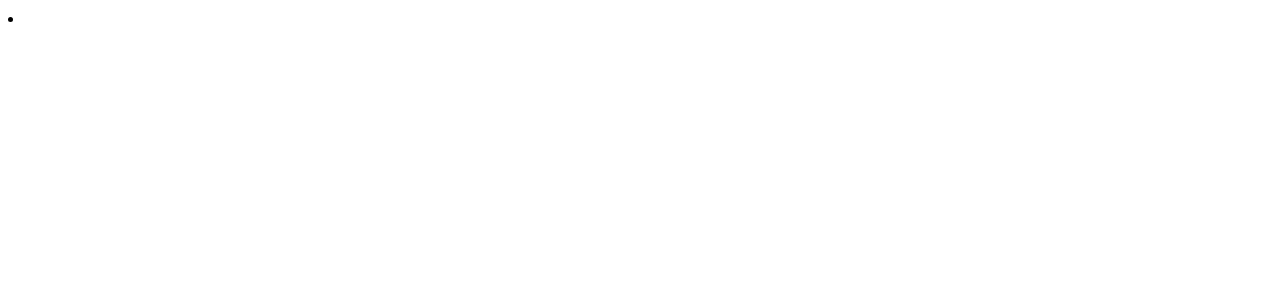
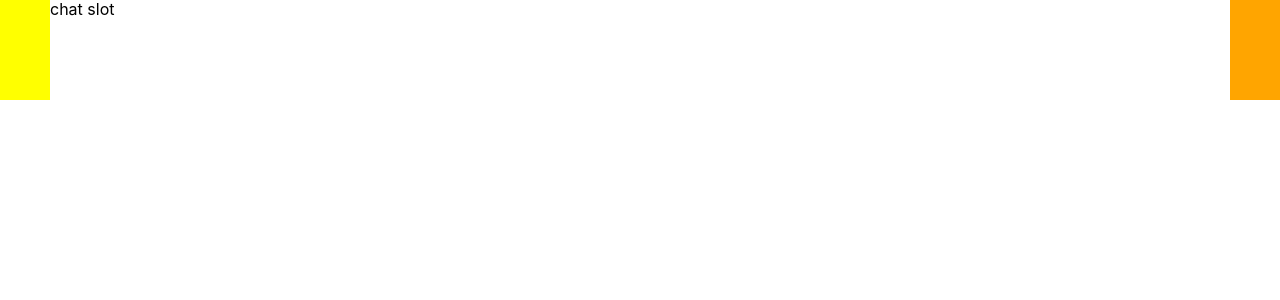
Before and after one commit to vasco051/hakaton, a React (Vite) app: page / in a window 1280 px wide. Shown: the top 300 px of the page. Built offline with nearby package versions, Linux system fonts and the light colour scheme.

Commit message:
added Board and normalize

```diff
--- a/src/App.tsx
+++ b/src/App.tsx
@@ -1,10 +1,8 @@
-import BoardCell from './components/BoardCell/BoardCell';
-import { CellVariant } from './components/BoardCell/types';
-
+import { Board } from 'components/Board';
 function App() {
   return (
     <div>
-      <BoardCell variant={CellVariant.LEFT} item={{}}/>
+      <Board/>
     </div>
   );
 }
--- /dev/null
+++ b/src/assets/styles/index.scss
@@ -0,0 +1 @@
+@import "normolize";
--- /dev/null
+++ b/src/assets/styles/normolize.scss
@@ -0,0 +1,212 @@
+* {
+  font-family: Inter, system-ui, Avenir, Helvetica, Arial, sans-serif;
+  margin: 0;
+  padding: 0;
+  box-sizing: border-box;
+  border: none;
+  outline: none;
+  text-decoration: none;
+  vertical-align: baseline;
+}
+
+// normalize
+ul,
+ol {
+  list-style-type: none;
+}
+
+a {
+  text-decoration: none;
+}
+
+html {
+  line-height: 1.15;
+  -webkit-text-size-adjust: 100%;
+}
+
+body {
+  margin: 0;
+}
+
+html,
+body {
+  position: relative;
+}
+
+main {
+  display: block;
+}
+
+hr {
+  box-sizing: content-box;
+  height: 0;
+  overflow: visible;
+}
+
+pre {
+  font-family: monospace, monospace;
+  font-size: 1em;
+}
+
+a {
+  background-color: transparent;
+}
+
+abbr[title] {
+  border-bottom: none;
+  text-decoration: underline dotted;
+}
+
+b,
+strong {
+  font-weight: bolder;
+}
+
+code,
+kbd,
+samp {
+  font-family: monospace, monospace;
+  font-size: 1em;
+}
+
+small {
+  font-size: 80%;
+}
+
+sub,
+sup {
+  font-size: 75%;
+  line-height: 0;
+  position: relative;
+  vertical-align: baseline;
+}
+
+sub {
+  bottom: -0.25em;
+}
+
+sup {
+  top: -0.5em;
+}
+
+img {
+  border-style: none;
+}
+
+button,
+input,
+optgroup,
+select,
+textarea {
+  font-family: inherit;
+  font-size: 100%;
+  line-height: 1.15;
+  margin: 0;
+}
+
+button,
+input {
+  overflow: visible;
+}
+
+button,
+select {
+  text-transform: none;
+}
+
+button,
+[type='button'],
+[type='reset'],
+[type='submit'] {
+  -webkit-appearance: button;
+}
+
+button::-moz-focus-inner,
+[type='button']::-moz-focus-inner,
+[type='reset']::-moz-focus-inner,
+[type='submit']::-moz-focus-inner {
+  border-style: none;
+  padding: 0;
+}
+
+button:-moz-focusring,
+[type='button']:-moz-focusring,
+[type='reset']:-moz-focusring,
+[type='submit']:-moz-focusring {
+  outline: 1px dotted ButtonText;
+}
+
+fieldset {
+  padding: 0.35em 0.75em 0.625em;
+}
+
+legend {
+  box-sizing: border-box; /* 1 */
+  color: inherit; /* 2 */
+  display: table; /* 1 */
+  max-width: 100%; /* 1 */
+  padding: 0; /* 3 */
+  white-space: normal; /* 1 */
+}
+
+progress {
+  vertical-align: baseline;
+}
+
+textarea {
+  overflow: auto;
+}
+
+[type='checkbox'],
+[type='radio'] {
+  box-sizing: border-box;
+  padding: 0;
+}
+
+[type='number']::-webkit-inner-spin-button,
+[type='number']::-webkit-outer-spin-button {
+  height: auto;
+}
+
+[type='search'] {
+  -webkit-appearance: textfield;
+  outline-offset: -2px;
+}
+
+[type='search']::-webkit-search-decoration {
+  -webkit-appearance: none;
+}
+
+::-webkit-file-upload-button {
+  -webkit-appearance: button;
+  font: inherit;
+}
+
+details {
+  display: block;
+}
+
+summary {
+  display: list-item;
+}
+
+template {
+  display: none;
+}
+
+[hidden] {
+  display: none;
+}
+
+.App {
+  display: flex;
+  flex-direction: column;
+  min-height: 100vh;
+}
+
+html,
+body,
+#root,
+main {
+  height: 100%;
+}
--- /dev/null
+++ b/src/components/Board/index.tsx
@@ -0,0 +1,39 @@
+import { BoardCell, CellVariant } from 'components/BoardCell';
+import { FC } from 'react';
+
+import styles from './styles.module.scss';
+
+export const Board: FC = () => {
+  const top = Array(5);
+  const right = Array(5);
+  const bottom = Array(5);
+  const left = Array(5);
+
+  return (
+    <section className={styles.board}>
+      <ul className={styles.top}>
+        <BoardCell variant={CellVariant.CORNER} item={{}}/>
+        {top.map(item => <BoardCell variant={CellVariant.TOP} item={item}/>)}
+        <BoardCell variant={CellVariant.CORNER} item={{}}/>
+      </ul>
+
+      <section className={styles.center}>
+        <ul className={styles.left}>
+          {left.map(item => <BoardCell variant={CellVariant.LEFT} item={item}/>)}
+        </ul>
+        <div className={styles.centerSlot}>
+          chat slot
+        </div>
+        <ul className={styles.right}>
+          {right.map(item => <BoardCell variant={CellVariant.RIGHT} item={item}/>)}
+        </ul>
+      </section>
+
+      <ul className={styles.bottom}>
+        <BoardCell variant={CellVariant.CORNER} item={{}}/>
+        {bottom.map(item => <BoardCell variant={CellVariant.BOTTOM} item={item}/>)}
+        <BoardCell variant={CellVariant.CORNER} item={{}}/>
+      </ul>
+    </section>
+  );
+};
--- /dev/null
+++ b/src/components/Board/styles.module.scss
@@ -0,0 +1,31 @@
+.board {
+  display: flex;
+  flex-direction: column;
+}
+
+.top {
+  background: red;
+}
+
+.center {
+  display: flex;
+
+  .left {
+    background: yellow;
+    min-width: 50px;
+  }
+
+  .centerSlot {
+    width: 100%;
+  }
+
+  .right {
+    min-width: 50px;
+    height: 100px;
+    background: orange;
+  }
+}
+
+.bottom {
+  background: green;
+}
--- a/src/components/BoardCell/BoardCell.tsx
+++ b/src/components/BoardCell/BoardCell.tsx
@@ -2,7 +2,6 @@ import { FC } from 'react';
 
 import { CellVariant } from './types';
 
-import styles from './styles.module.scss';
 
 interface IBoardCellProps {
   variant: CellVariant,
@@ -13,11 +12,48 @@ const BoardCell: FC<IBoardCellProps> = ({
   variant,
   item
 }) => {
-  return (
-    <li className={styles.cell}>
 
-    </li>
-  );
+  if (variant === CellVariant.TOP) {
+    return (
+      <li>
+
+      </li>
+    );
+  }
+
+  if (variant === CellVariant.RIGHT) {
+    return (
+      <li>
+
+      </li>
+    );
+  }
+
+  if (variant === CellVariant.BOTTOM) {
+    return (
+      <li>
+
+      </li>
+    );
+  }
+
+  if (variant === CellVariant.LEFT) {
+    return (
+      <li>
+
+      </li>
+    );
+  }
+
+  if (variant === CellVariant.CORNER) {
+    return (
+      <li>
+
+      </li>
+    )
+  }
+
+  return null
 };
 
 export default BoardCell;
--- /dev/null
+++ b/src/components/BoardCell/index.ts
@@ -0,0 +1,5 @@
+import BoardCell from './BoardCell';
+import { CellVariant } from './types';
+
+
+export { BoardCell, CellVariant };
--- a/src/components/BoardCell/types.ts
+++ b/src/components/BoardCell/types.ts
@@ -2,5 +2,6 @@ export enum CellVariant {
   LEFT = 'LEFT',
   RIGHT = 'RIGHT',
   TOP = 'TOP',
-  BOTTOM = 'BOTTOM'
+  BOTTOM = 'BOTTOM',
+  CORNER = 'CORNER'
 }
--- a/src/index.css
+++ /dev/null
@@ -1,3 +0,0 @@
-:root{
-    font-family: Inter, system-ui, Avenir, Helvetica, Arial, sans-serif;
-}
--- a/tsconfig.json
+++ b/tsconfig.json
@@ -1,5 +1,6 @@
 {
   "compilerOptions": {
+    "baseUrl": "src",
     "target": "ES2020",
     "useDefineForClassFields": true,
     "lib": ["ES2020", "DOM", "DOM.Iterable"],
```
Also changed, not shown: src/assets/styles/templates.scss (added, +10 -0 lines), src/main.tsx (+10 -7 lines).
